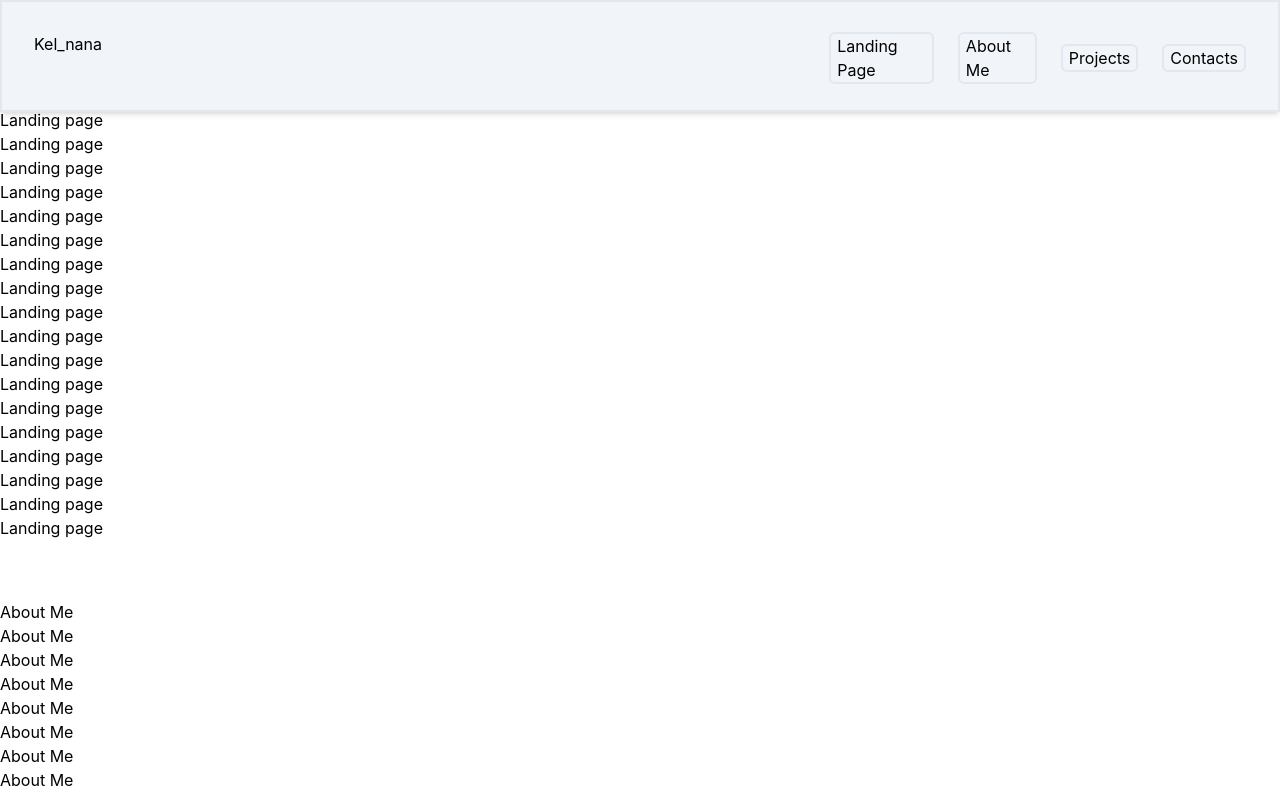
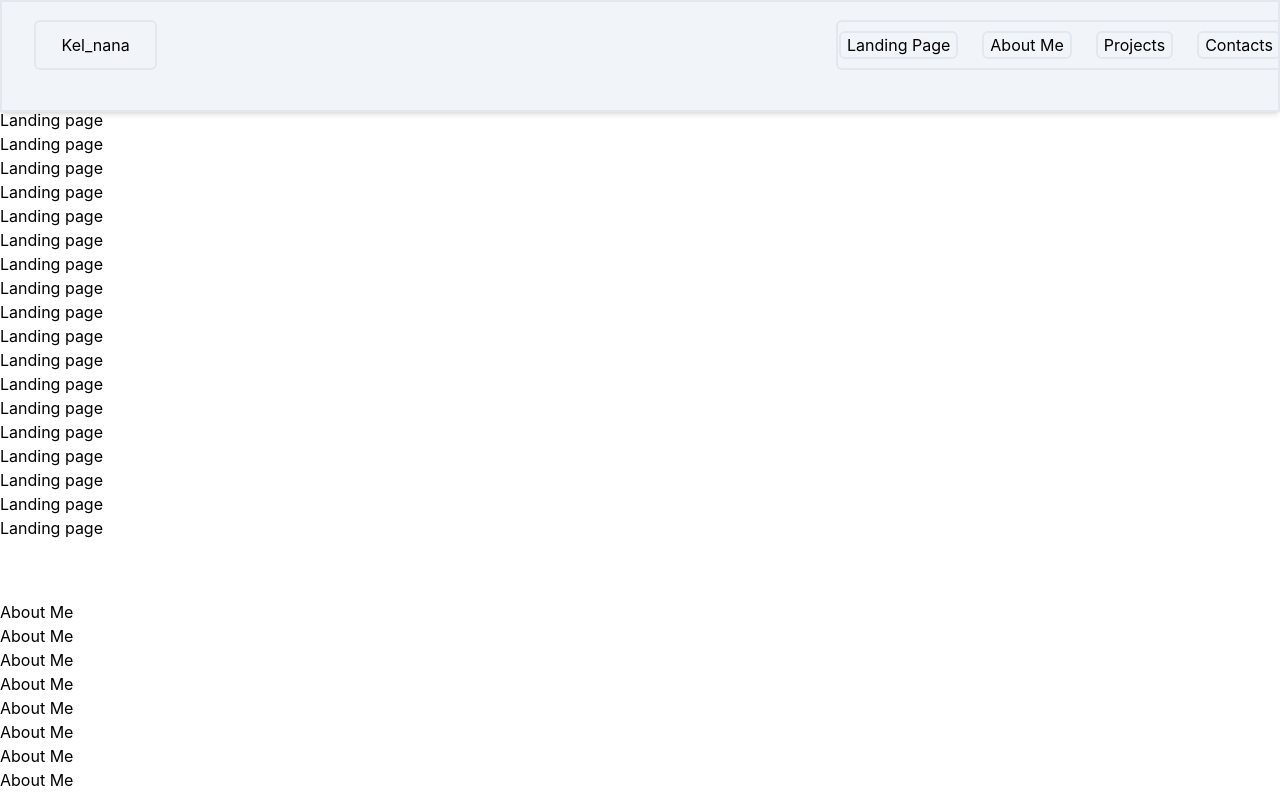
Before and after one commit to Kel-nana/kel_nana_portfolio, a React (Create React App) app: page / in a window 1280 px wide. Shown: the top 796 px of the page. Built offline with nearby package versions, Linux system fonts and the light colour scheme.

Commit message:
Basic styling and animation

```diff
--- a/src/components/navigation/Navbar.jsx
+++ b/src/components/navigation/Navbar.jsx
@@ -1,15 +1,41 @@
-import React, { useEffect, useState } from 'react';
+import React, {
+  useEffect, useState, useRef, useLayoutEffect,
+} from 'react';
+import { gsap } from 'gsap';
 import { Link as NavLinks, animateScroll as scroll } from 'react-scroll';
 
 const links = [
-  { path: '/', text: 'Landing Page' },
-  { path: 'about_me', text: 'About Me' },
-  { path: 'work', text: 'Projects' },
-  { path: 'contact', text: 'Contacts' },
+  { path: '/', text: 'Landing Page', class: 'nav_links nav_links1' },
+  { path: 'about_me', text: 'About Me', class: 'nav_links nav_links1' },
+  { path: 'work', text: 'Projects', class: 'nav_links nav_links1' },
+  { path: 'contact', text: 'Contacts', class: 'nav_links nav_links1' },
 ];
 
 function Navbar() {
   const [scrollNav, setScrollNav] = useState(false);
+  const linkRef = useRef();
+  // const backLinkRef = useRef();
+  useLayoutEffect(() => {
+    const ctx = gsap.context(() => {
+      gsap.to('li.nav_links', {
+        y: -150,
+      });
+      setTimeout(() => {
+        gsap.to('li.nav_links1', {
+          y: 65,
+        });
+      }, 200);
+    }, linkRef);
+    return () => ctx.revert();
+  }, []);
+
+  const onEnter = ({ currentTarget }) => {
+    gsap.to(currentTarget, { backgroundColor: '#C0C0C0', scale: 1.2 });
+  };
+
+  const onLeave = ({ currentTarget }) => {
+    gsap.to(currentTarget, { backgroundColor: '#D3D3D3', scale: 1 });
+  };
 
   const changeNav = () => {
     if (window.scrollY >= 80) {
@@ -29,15 +55,16 @@ function Navbar() {
   };
 
   return (
-    <nav className={`navbar shadow-md pt-[30px] bg-slate-100 border-slate-200 border-2 fixed flex h-[14vh] top-0 left-0 mx-auto w-[100%] px-2 sm:px-6 lg:px-8 ${scrollNav ? 'scrollNav' : ''}`}>
-      <NavLinks className="pr-[60%]" type="button" to="/" onClick={toggleHome}>Kel_nana</NavLinks>
+    <nav className={`navbar shadow-md bg-slate-100 border-slate-200 border-2 fixed flex h-[14vh] top-0 left-0 mx-auto w-[100%] px-2 sm:px-6 lg:px-8 ${scrollNav ? 'scrollNav' : ''}`}>
+      <NavLinks className="justify-center mr-[56%] mt-[18px] h-[50px] rounded-lg border-slate-200 border-2 rounded-md flex items-center pl-[1.6rem] pr-[1.6rem]" type="button" to="/" onClick={toggleHome}>Kel_nana</NavLinks>
       <section>
 
-        <ul className=" flex items-center space-x-6  rounded-lg">
+        <ul className=" flex items-center space-x-6  rounded-lg border-slate-200 border-2 rounded-md h-[50px] mt-[18px] w-[35vw] justify-center" ref={linkRef}>
           {links.map((link) => (
-            <li className="border-slate-200 border-2 rounded-md px-1.5" key={link.text}>
+            <li className={` border-slate-200 border-2 rounded-md px-1.5 mb-[130px] ${link.class}`} onMouseEnter={onEnter} onMouseLeave={onLeave} key={link.text}>
               <NavLinks
                 to={link.path}
+                ref={linkRef}
                 smooth
                 duration={500}
                 spy
@@ -52,4 +79,5 @@ function Navbar() {
     </nav>
   );
 }
+
 export default Navbar;
```
